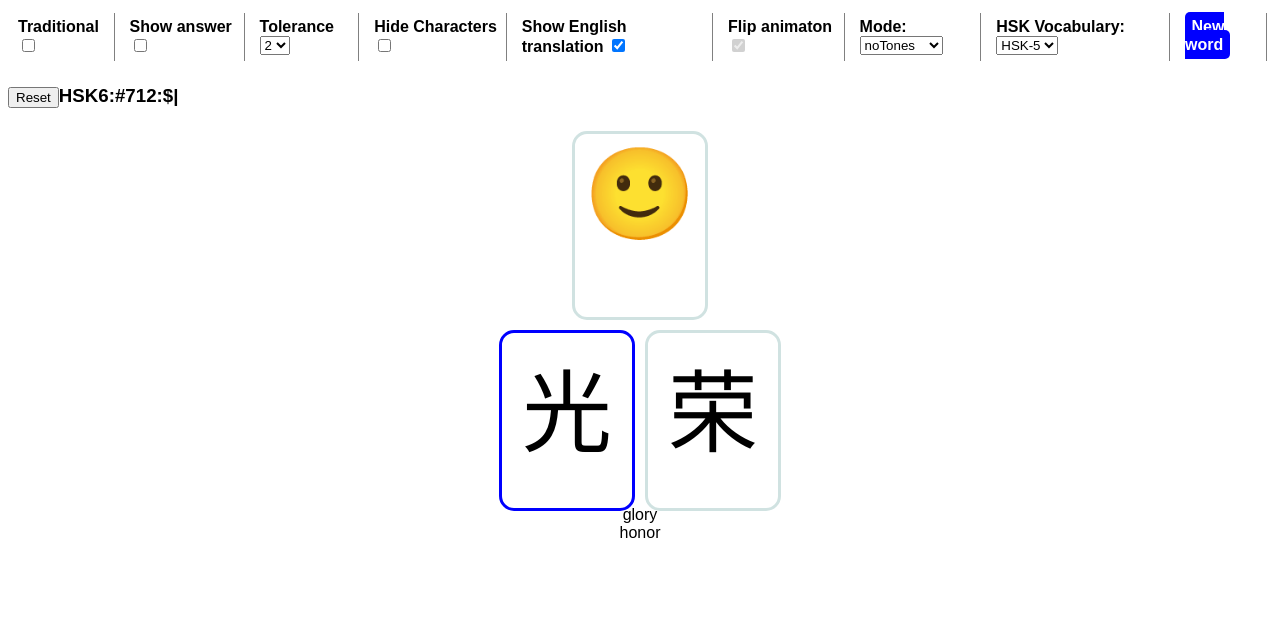
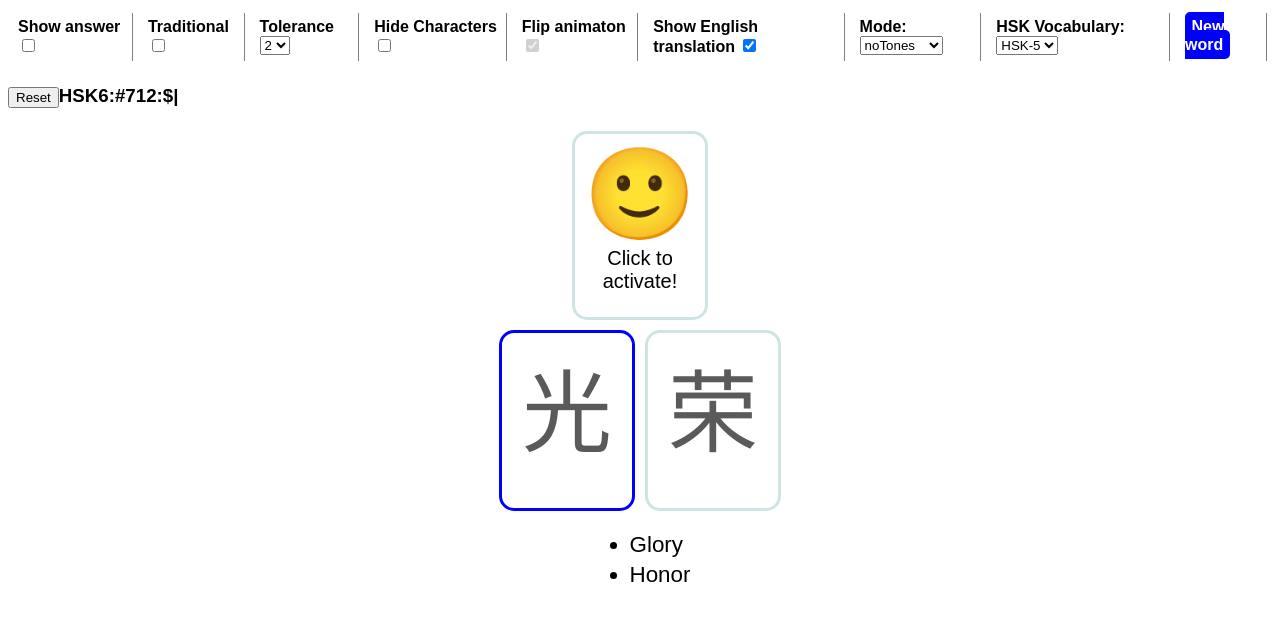
Before and after one commit to harijoel/react-hanzi-speller-2, a React (Vite) app: page / in a window 1280 px wide. Shown: the top 620 px of the page. Built offline with nearby package versions, Linux system fonts and the light colour scheme.

Commit message:
hide character and show answer now work fully independent from each, not hiding the character is now not part of showing the answer; enter when showans true and hidechars true is detactable and will unhide character while not regarding the remaining inputs as mistakes

```diff
--- a/src/App.tsx
+++ b/src/App.tsx
@@ -21,6 +21,7 @@ function App() {
   const [inputKeys, setInputKeys] = useState<SpelledKey[]>([])
   const [mistakeTrail, setMistakeTrail] = useState<string[]>([])
   const [revealNos, setRevealNos] = useState<number[]>([])
+  const [elementclick, setElementclick] = useState(false)
   // Settings: default
   const [settings, setSettings] = useState<Setting>({
     mode: "noTones",
@@ -70,7 +71,7 @@ function App() {
       setInputKeys(currentSpelledKeys =>
         [...currentSpelledKeys,
         { inputKey:
-          !revealNos.length // if not reveal mode
+          !revealNos.length || (showAns && hideChars) // if not reveal mode
             ? (mistakeTrail.length // if there is mistake
               ? mistakeTrail[0]    // dispaly that mistake
               : key)           // else diaplay correct
@@ -84,7 +85,7 @@ function App() {
 
   // Pattern detector
   useEffect(() => {
-    if (mistakeTrail.length >= mistakeCountTolerance) { // bug here
+    //if (mistakeTrail.length >= mistakeCountTolerance) { // bug here
 
     const isAbsentPatternDisabled = mistakeTrail.length === mistakeCountTolerance && mode === "onlyTones"
     if (isAbsentPatternDisabled || isPatternStop || !mistakeCountTolerance) {
@@ -125,7 +126,7 @@ function App() {
                                           )
       setMistakeTrail([])
       }
-    }
+    //}
   }, [mistakeTrail.length > mistakeCountTolerance, mistakeTrail.length === mistakeCountTolerance, isPatternStop, mode])
   //
 
@@ -182,7 +183,7 @@ function App() {
         setMistakeTrail([])
       } else {
       // Show answer if game is not over & at least one keypress of any kind
-        if (mistakeTrail.length > 0 || dynamicIndex === normalIndex && !showAns ) {
+        if (mistakeTrail.length > 0 || dynamicIndex === normalIndex && (!showAns || hideChars) ) {
           playMistakeFX()
           setRevealNos(oldRevealNos => [...oldRevealNos, dynamicIndex])
         }
@@ -192,7 +193,7 @@ function App() {
     return () => {
       document.removeEventListener("keypress", handler)
     }
-  }, [dynamicIndex, mistakeTrail.length, isSpellingOver, isSpellingOverAndExtraKey, normalIndex])
+  }, [dynamicIndex, mistakeTrail.length, isSpellingOver, isSpellingOverAndExtraKey, normalIndex, hideChars, mode])
 
 
   return (
--- a/src/Buddy.tsx
+++ b/src/Buddy.tsx
@@ -58,12 +58,11 @@ export default function Buddy({
         emoticon = "😭"
     }
 
-
-
     return (
         <div className="buddy-container">
             <div className="buddy-emotion"  >
                 <span className='emoji' onClick={() => console.log("BUDDY WAS CLICKED")}>{emoticon}</span>
+                <div className='buddy-message'>Click to activate!</div>
             </div>
             {/* <div>{correctMap.map(c => c ? "o" : "x")}</div> */}
         </div>
--- a/src/Hanzi.tsx
+++ b/src/Hanzi.tsx
@@ -47,7 +47,7 @@ export default function Hanzi({
             <div className={"hanzi " + animationClass} style={{borderColor: active ? borderColor : ""}}>
 
                 <div style={{
-                        color: isAnyMistakes ? "red" : "black",
+                        color: isAnyMistakes ? "red" : (isFinish ? "black" : "rgb(90, 90, 90)"),
                         visibility: isCharVisible? "visible" : "hidden"}}
                      className={"character"}
                 >
--- a/src/Settings.tsx
+++ b/src/Settings.tsx
@@ -24,22 +24,15 @@ export default function Settings({
     setSettings,
     settings}: SettingsProps) {
 
-    //const modeEl = useRef<HTMLSelectElement>(null)
-    const toleranceEl = useRef<HTMLSelectElement>(null)
-    //const vocabEl = useRef<HTMLSelectElement>(null)
-
-    function handleSubmit(e: MouseEvent) {
+    function handleNewWord(e: MouseEvent) {
         e.preventDefault()
         console.log("$$$ prevented default $$$")
         setHskWord(getRandomHSK())
         setInputKeys([])
         setRevealNos([])
         setMistakeTrail([])
-        // setSettings((oldSettings: Setting) => { return {
-        //     ...oldSettings,
-        //     mistakeCountTolerance: parseInt(toleranceEl.current!.value)}})
     }
-    // Hide-check dependent
+
     function handleHideCheck(e: ChangeEvent<HTMLInputElement>) {
         const isHideCharsChecked = e.target.checked
         setSettings((oldSettings: Setting) => {
@@ -83,18 +76,18 @@ export default function Settings({
 
 
     return (
-        <div className="settings" >
+        <div className="settings" onClick={() => console.log("SETTINGS WAS CLICKED")}>
+            <div className="form-group">
+                <label htmlFor="show-ans">Show answer </label>
+                <input id="show-ans" type="checkbox" name="showAns"
+                    checked={settings.showAns}
+                    onChange={handleCheck} />
+            </div>
+
             <div className="form-group">
                 <label htmlFor="trad">Traditional </label>
                 <input id="trad" type="checkbox" name="traditional"
                     checked={settings.traditional}
-                    onChange={handleCheck} />
-            </div>
-
-            <div className="form-group">
-                <label htmlFor="show-ans">Show answer </label>
-                <input id="show-ans" type="checkbox" name="showAns"
-                    checked={settings.showAns}
                     onChange={handleCheck} />
             </div>
 
@@ -116,18 +109,18 @@ export default function Settings({
             </div>
 
             <div className="form-group">
+                <label htmlFor="flip">Flip animaton </label>
+                <input id="flip" type="checkbox" name="animations"
+                    checked={settings.animations}
+                    disabled={!settings.hideChars}
+                    onChange={handleCheck}/>
+            </div>
+
+            <div className="form-group">
                 <label htmlFor="english">Show English translation </label>
                 <input id="english" type="checkbox" name="showEnglish"
                     checked={settings.showEnglish}
                     disabled={settings.hideChars}
-                    onChange={handleCheck}/>
-            </div>
-
-            <div className="form-group">
-                <label htmlFor="flip">Flip animaton </label>
-                <input id="flip" type="checkbox" name="animations"
-                    checked={settings.animations}
-                    disabled={!settings.hideChars}
                     onChange={handleCheck}/>
             </div>
 
@@ -148,7 +141,7 @@ export default function Settings({
             </div>
 
             <div className="form-group">
-                <span  className="btn" onClick={(e: any) => handleSubmit(e)}>New word</span>
+                <span  className="btn" onClick={(e: any) => handleNewWord(e)}>New word</span>
             </div>
 
         </div>
--- a/src/Translation.tsx
+++ b/src/Translation.tsx
@@ -7,6 +7,15 @@ type TranslationProps = {
 export default function Translation({translationData}: TranslationProps) {
     const translations = translationData.split("; ")
     return (
-        <div className="translation-container">{translations.map(tran => <div className='translation'>{tran}</div>)}</div>
+        <div className='translation'>
+            <ul className="translation-list">
+            {translations.map(tran =>
+                <li className='translation-item'>
+                    {tran.replace(/^\w/, c => c.toUpperCase())}
+                </li>
+            )}
+            </ul>
+        </div>
+
     )
 }
--- a/src/app.css
+++ b/src/app.css
@@ -11,8 +11,19 @@ body {
     display: flex;
 }
 
-.translation-container {
+.translation {
+    margin-top: 0.2rem;
     text-align: center;
+}
+
+.translation-list {
+    font-size: 1.4rem;
+    display: inline-block;
+    text-align: left;
+}
+
+.translation-item {
+    padding-bottom: 0.2em;
 }
 
 .form-group {
@@ -43,6 +54,10 @@ body {
 
 .emoji {
     cursor: pointer;
+}
+
+.buddy-message {
+    font-size: 1.25rem;
 }
 
 .hanzi.flip {
@@ -82,6 +97,7 @@ body {
 
 .temporal-space {
     visibility: hidden;
+    color: rgb(90, 90, 90);
 }
 
 .btn {
--- a/src/util.tsx
+++ b/src/util.tsx
@@ -44,18 +44,6 @@ export function getWordArray(
         index_start = index_start + currenySylLen
     }
 
-    // // Error handling
-    // if (wordSylableNo !== wordPinyinNoArray.length ||
-    //     wordSylableNo !== wordPinyinAccArray.length ||
-    //     wordSylableNo !== wordPinyinRomanArray.length ) {
-    //     console.log("SYLABLES LENGTH DON'T MATCH")
-    //     console.log(wordSylableNo)
-    //     console.log(wordPinyinNo_clean.length, wordPinyinNo_clean)
-    //     console.log(wordPinyinAcc_clean.length, wordPinyinAcc_clean)
-    //     console.log(wordPinyinRomanArray.length, wordPinyinRomanArray)
-    //     return []
-    // }
-
     // Separate string by number. Ex: "zhong1wen2" => ["zhong1", "wen2"]
     // Had to define wordPinyinRomanArray as type any because match could throw...
     // ...null if nothing matches, so []
@@ -84,10 +72,6 @@ export function getWordArray(
     }
 
     return objectArray
-}
-
-export function getTextToType_SylArray(wordArray: HanziPinyin[], mode: string) {
-
 }
 
 export function sylibalizeInput(hanziPinyinArrayWord: HanziPinyin[], inputKeys: SpelledKey[]) {
@@ -151,16 +135,9 @@ export function countConsecutiveLastTrueValues(arr: boolean[]): number {
 export function playSound(sound: string) {
     new Audio(sound).play()
 }
-
 export const playTest = () => playSound(magicSound)
-
-export function playKeypressFX() {
-    new Audio(hardtyewriterhitSound).play()
-}
-
-export function playMistakeFX() {
-    new Audio(mistakeSound).play()
-}
+export const playKeypressFX = () => playSound(hardtyewriterhitSound)
+export const playMistakeFX = () => playSound(mistakeSound)
 
 export function playWinFX() {
     const sound = new Audio(winSound)
```
Lines whose indentation alone changed are shown as unchanged.
